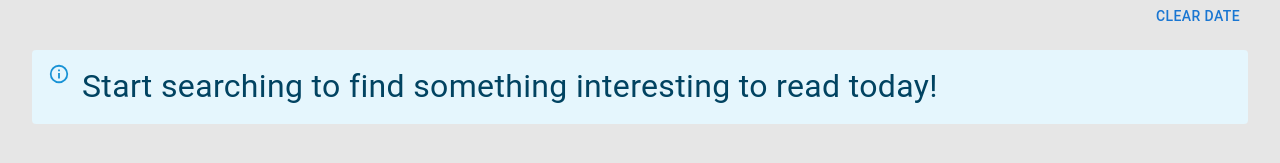
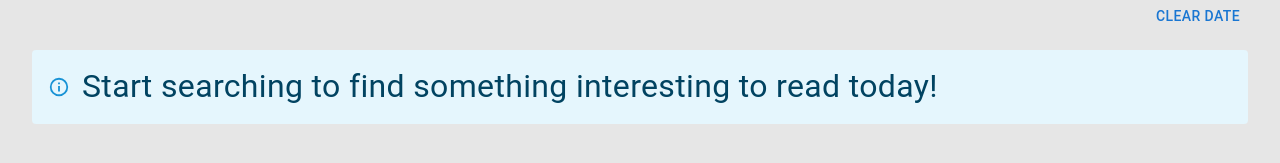
Before and after one commit to isaac-wahba/news-aggregator, a React (Create React App) app: page / in a window 1280 px wide. Shown: the part 279-442 px from the top of the page. Built offline with nearby package versions, Linux system fonts and the light colour scheme.

Commit message:
enhance alerts icons position

```diff
--- a/src/components/molecules/AlertView/AlertView.tsx
+++ b/src/components/molecules/AlertView/AlertView.tsx
@@ -11,6 +11,9 @@ export default function AlertView({ alertType, message }: AlertViewProps) {
     <Alert
       style={{
         fontSize: '2rem',
+        display: 'flex',
+        flexDirection: 'row',
+        alignItems: 'center',
       }}
       severity={alertType}
     >
```
